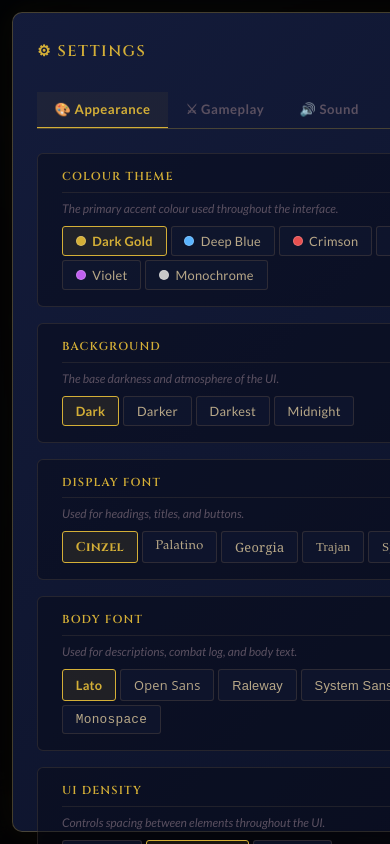
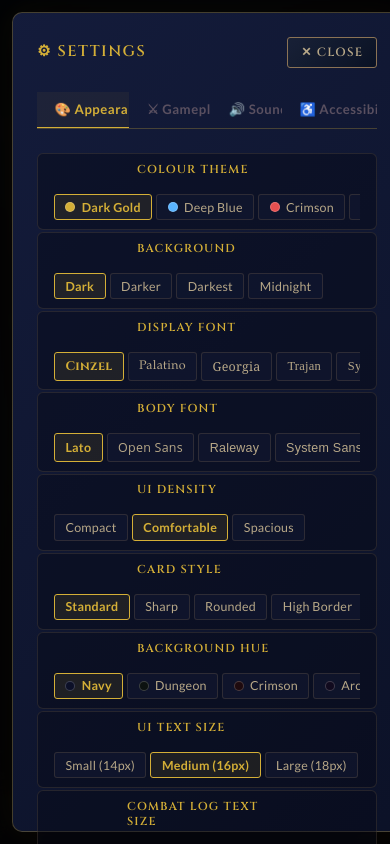
Before and after one commit to willjordan615/ShardsIdle, a plain HTML site: page index.html in a window 390 px wide. Both pictures are taken after a click on the button "⚙ SETTINGS". Drawn offline with Linux system fonts and the light colour scheme; no server answers.

Commit message:
UI pass, Settings mod

```diff
--- a/css/styles.css
+++ b/css/styles.css
@@ -1503,6 +1503,25 @@
     .combat-log { height:360px; }
     [id$="Modal"] > div { margin:0.75rem; padding:var(--space-lg); }
 
+    /* Settings: stack label above options on narrow screens */
+    .settings-group {
+        flex-direction: column;
+        align-items: flex-start;
+        gap: 0.4rem;
+        padding: 0.6rem var(--space-md);
+    }
+
+    .settings-group h3 {
+        min-width: 0;
+        max-width: 100%;
+    }
+
+    .settings-options {
+        width: 100%;
+        flex-wrap: wrap;
+        overflow-x: visible;
+    }
+
     /* ── Header (roster/create only) ──────────────────────── */
     header {
         padding: 0.75rem 0 0.5rem;
@@ -1726,52 +1745,64 @@
     background: rgba(212,175,55,0.06) !important;
 }
 
-/* Grid layout for settings groups */
+/* Settings layout — single column, each group is a label + options row */
 .settings-grid {
-    display: grid;
-    grid-template-columns: repeat(auto-fill, minmax(280px, 1fr));
-    gap: var(--space-md);
+    display: flex;
+    flex-direction: column;
+    gap: 2px;
 }
 
 .settings-group {
+    display: flex;
+    align-items: center;
+    gap: 1rem;
     background: rgba(7,10,24,0.45);
     border: 1px solid rgba(139,115,85,0.22);
     border-radius: var(--radius-md);
-    padding: var(--space-md) var(--space-lg);
+    padding: 0.55rem var(--space-md);
+    min-height: 0;
 }
 
 .settings-group h3 {
     font-size: 0.72rem;
     color: var(--gold);
-    margin-bottom: var(--space-sm);
-    padding-bottom: var(--space-sm);
-    border-bottom: 1px solid rgba(139,115,85,0.18);
+    margin: 0;
+    padding: 0;
+    border: none;
     display: flex;
     align-items: center;
     gap: var(--space-sm);
+    flex-shrink: 0;
+    min-width: 140px;
+    max-width: 160px;
+    line-height: 1.3;
 }
 
 .settings-desc {
-    font-size: 0.75rem;
-    color: var(--text-muted);
-    font-style: italic;
-    margin-bottom: var(--space-sm);
-    line-height: 1.4;
+    display: none;
 }
 
 .settings-options {
     display: flex;
-    flex-wrap: wrap;
+    flex-wrap: nowrap;
     gap: var(--space-xs);
+    overflow-x: auto;
+    -webkit-overflow-scrolling: touch;
+    scrollbar-width: none;
+    flex: 1;
+}
+
+.settings-options::-webkit-scrollbar {
+    display: none;
 }
 
 .settings-opt {
     font-family: var(--font-body);
-    font-size: 0.8rem;
+    font-size: 0.78rem;
     font-weight: 400;
     letter-spacing: 0.02em;
     text-transform: none;
-    padding: 0.38rem 0.8rem;
+    padding: 0.3rem 0.65rem;
     background: rgba(18,24,48,0.7);
     border: 1px solid rgba(139,115,85,0.25);
     color: var(--text-secondary);
@@ -1780,6 +1811,8 @@
     display: inline-flex;
     align-items: center;
     gap: 0.4rem;
+    white-space: nowrap;
+    flex-shrink: 0;
 }
 
 .settings-opt:hover:not(:disabled) {
--- a/index.html
+++ b/index.html
@@ -654,7 +654,7 @@
 
     <!-- SETTINGS MODAL -->
     <div id="settingsModal">
-        <div style="max-width:860px;">
+        <div style="max-width:680px; width:100%;">
             <div style="display:flex; align-items:center; justify-content:space-between; margin-bottom:1.5rem;">
                 <h2 style="margin:0;">⚙ Settings</h2>
                 <button class="secondary" onclick="closeModal('settingsModal')" style="padding:0.4rem 0.8rem; font-size:0.75rem;">✕ Close</button>
```
